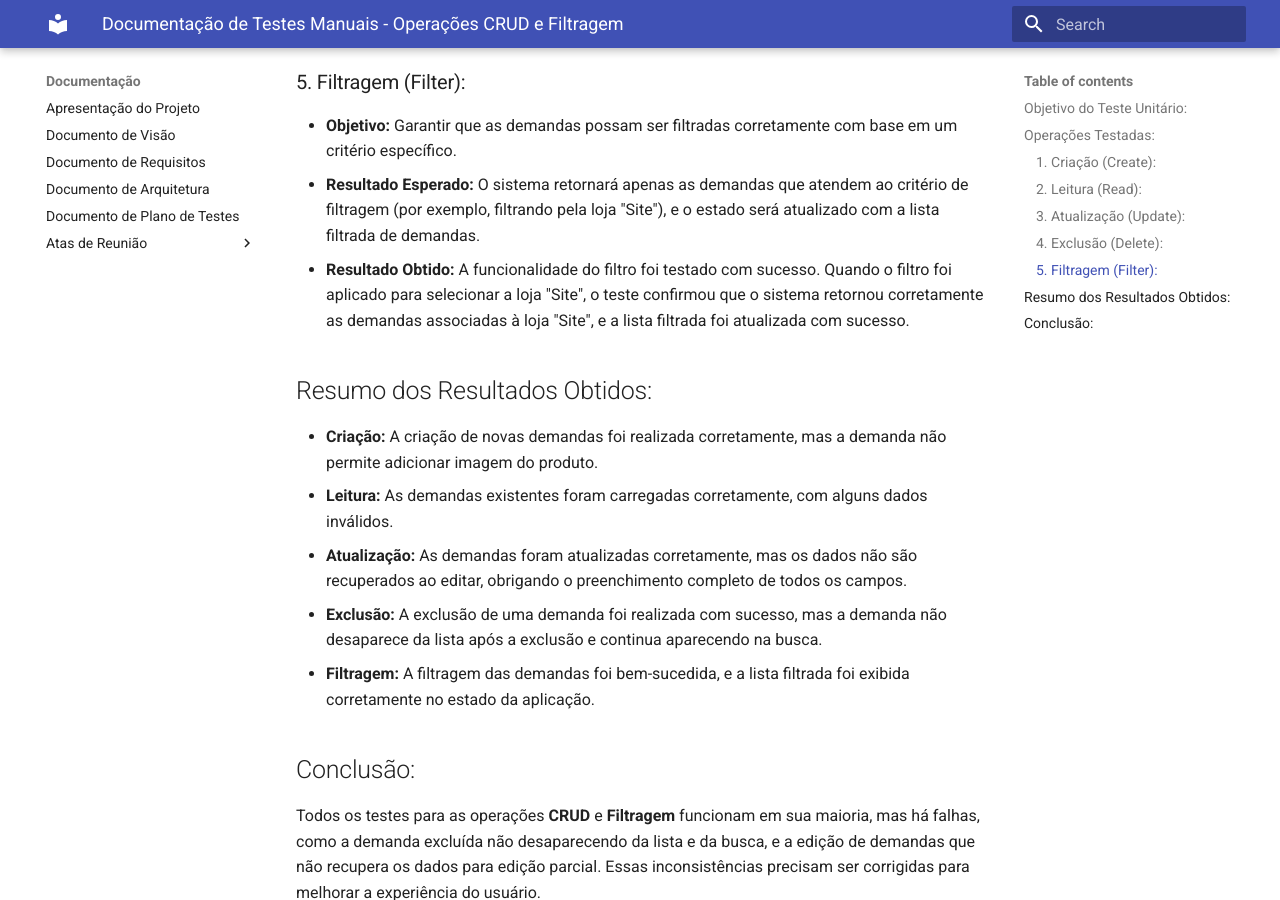
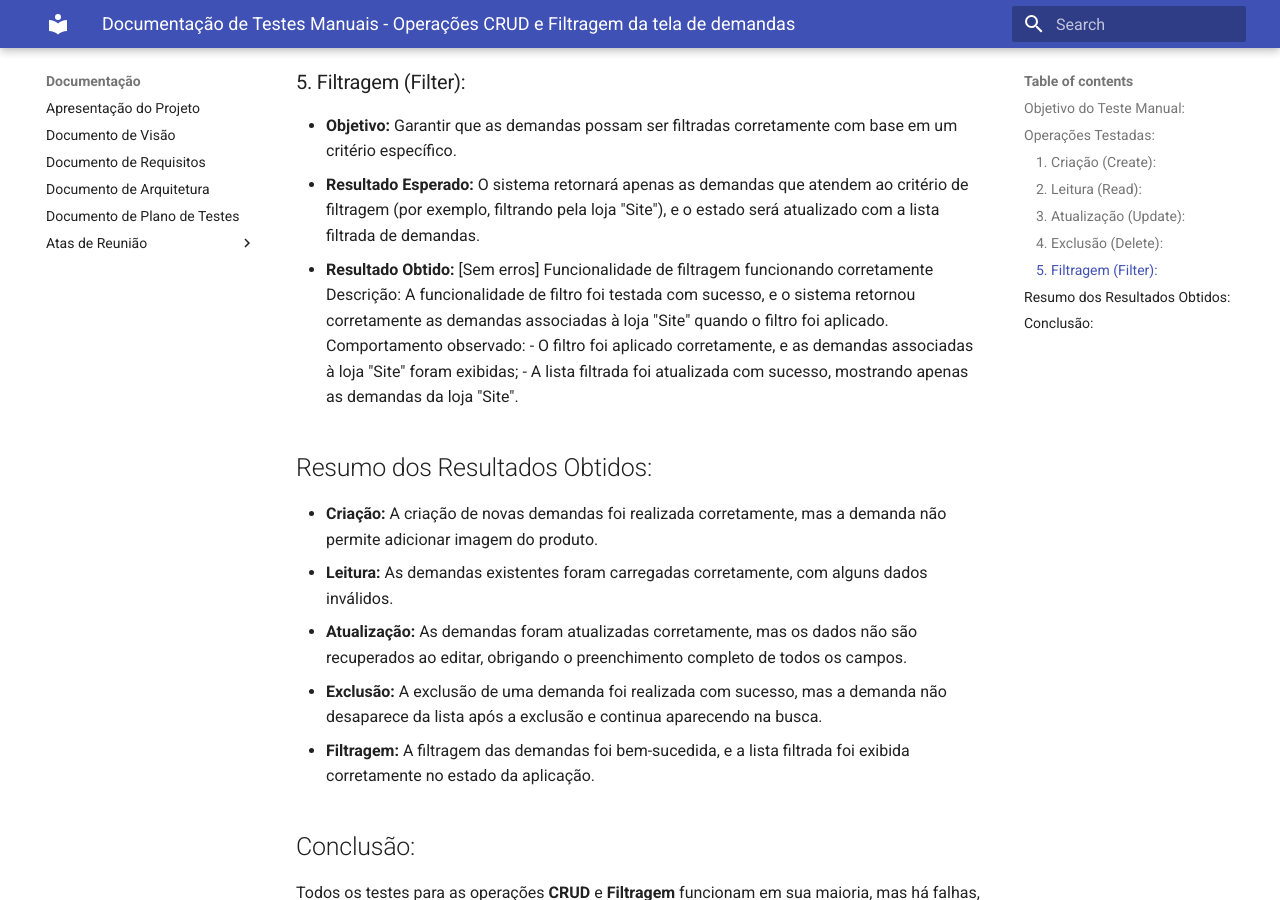
Before and after one commit to JAugustoM/Gestao-Catavento, an MkDocs documentation site: the page built from docs/documento-plano-testes/testes_manuais/tela_demanda_adm/crud.md, in a window 1280 px wide and 900 px high, scrolled down 2070 px. Built offline with MkDocs 1.6.1 and Material for MkDocs 9.7.7, drawn with Linux system fonts in a browser that asks for light colours; some of the changed text lies outside the part shown.

Commit message:
update: doc tela de demandas (adm)

```diff
--- a/docs/documento-plano-testes/testes_manuais/tela_demanda_adm/crud.md
+++ b/docs/documento-plano-testes/testes_manuais/tela_demanda_adm/crud.md
@@ -1,7 +1,7 @@
 
-# Documentação de Testes Manuais - Operações CRUD e Filtragem
+# Documentação de Testes Manuais - Operações CRUD e Filtragem da tela de demandas
 
-## Objetivo do Teste Unitário:
+## Objetivo do Teste Manual:
 
 O objetivo deste teste é garantir que as operações básicas de manipulação de demandas na aplicação funcionem corretamente. As operações cobertas pelo teste incluem **Criação (Create)**, **Leitura (Read)**, **Atualização (Update)**, **Exclusão (Delete)** e **Filtragem (Filter)**. Cada uma dessas operações deve ser realizada com sucesso, sem erros ou falhas de dados.
 
@@ -62,7 +62,14 @@ O objetivo deste teste é garantir que as operações básicas de manipulação
 ### 5. Filtragem (Filter):
 - **Objetivo:** Garantir que as demandas possam ser filtradas corretamente com base em um critério específico.
 - **Resultado Esperado:** O sistema retornará apenas as demandas que atendem ao critério de filtragem (por exemplo, filtrando pela loja "Site"), e o estado será atualizado com a lista filtrada de demandas.
-- **Resultado Obtido:** A funcionalidade do filtro foi testado com sucesso. Quando o filtro foi aplicado para selecionar a loja "Site", o teste confirmou que o sistema retornou corretamente as demandas associadas à loja "Site", e a lista filtrada foi atualizada com sucesso.
+- **Resultado Obtido:**
+        [Sem erros] Funcionalidade de filtragem funcionando corretamente
+         Descrição:
+            A funcionalidade de filtro foi testada com sucesso, e o sistema retornou corretamente as demandas associadas à loja "Site" quando o filtro foi aplicado.
+        Comportamento observado:
+            - O filtro foi aplicado corretamente, e as demandas associadas à loja "Site" foram exibidas;
+            - A lista filtrada foi atualizada com sucesso, mostrando apenas as demandas da loja "Site".
+
 
 ## Resumo dos Resultados Obtidos:
 
```
